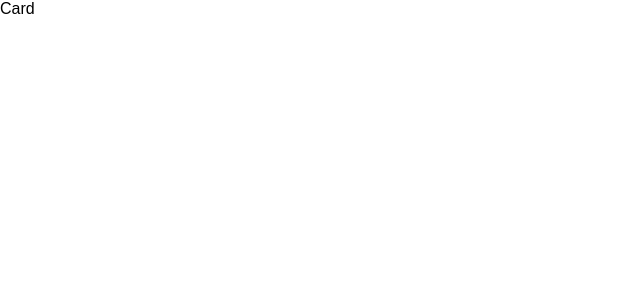
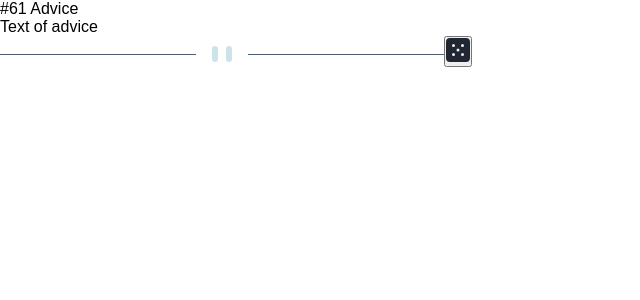
Before and after one commit to ivanm994/generate-advice, a React (Create React App) app: page / in a window 1280 px wide. Shown: the top 300 px of the page, without its empty margins (0-640 px from the left). Built offline with nearby package versions, Linux system fonts and the light colour scheme.

Commit message:
Number, advice and button set up for styling

```diff
--- a/src/App.jsx
+++ b/src/App.jsx
@@ -2,7 +2,7 @@ import Card from "./components/Card";
 
 function App() {
   return (
-    <div>
+    <div className="container">
       <Card />
     </div>
   );
--- a/src/components/Card.jsx
+++ b/src/components/Card.jsx
@@ -1,8 +1,19 @@
 import React from "react";
 import "./card.css";
+import patternDivider from "../assets/pattern-divider.svg";
+import iconDice from "../assets/icon-dice.svg";
 
 const Card = () => {
-  return <div>Card</div>;
+  return (
+    <div className="card">
+      <div className="number">#61 Advice</div>
+      <div className="advice">Text of advice </div>
+      <img src={patternDivider} alt="divider image" />
+      <button>
+        <img src={iconDice} alt="dice icon image" />
+      </button>
+    </div>
+  );
 };
 
 export default Card;
```
